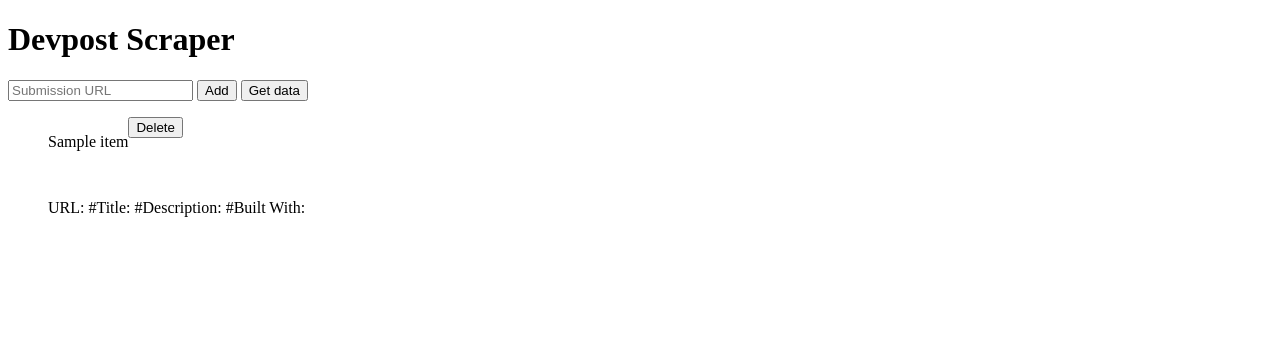
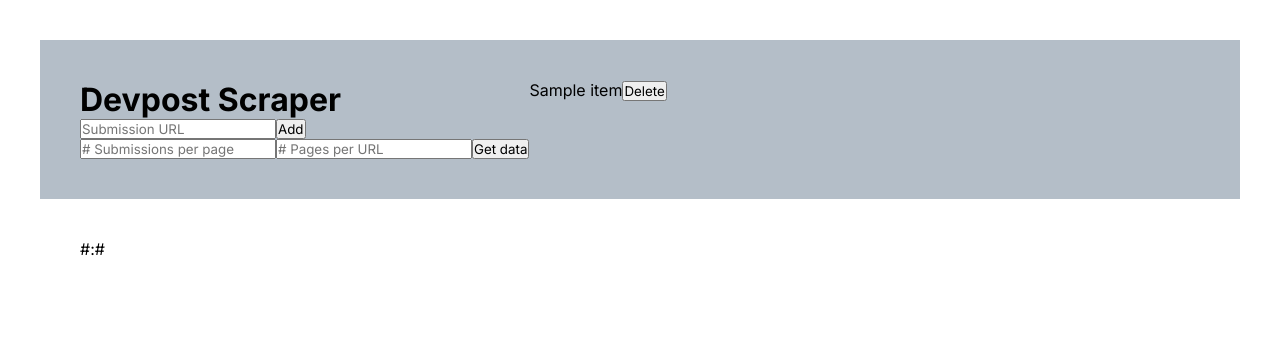
Before and after one commit to xegativ/devpost-scraper, a Flask app: template templates/index.html in a window 1280 px wide. Shown: the top 338 px of the page. Run offline with Flask 3, Linux system fonts and the light colour scheme; the template is opened without the code that fills it: most values are stand-ins (such as "Sample title", 1, 10 or a date in 2020).

Commit message:
Fixed bugs

```diff
--- a/main.py
+++ b/main.py
@@ -52,7 +52,22 @@ def add():
                 app.logger.info(f'> UNIQUE URL!')
                 app.logger.info(f'> SESSION AFTER ADD: {session["URL_lst"]}!')
     elif 'GETDATA' in request.form:
-        URL_get_data = DPS(session["URL_lst"]).getData()
+
+
+
+        if 'n_subm' in request.form:
+            n_subm = int(request.form['n_subm'])
+        else:
+            n_subm = 0
+        app.logger.info(f'> N_SUBM={n_subm}')
+
+        if 'n_page' in request.form:
+            n_page = int(request.form['n_page'])
+        else:
+            n_page = 0
+        app.logger.info(f'> N_SUBM={n_page}')
+
+        URL_get_data = DPS(session["URL_lst"], n_subm, n_page).getData()
         app.logger.info(f'> DATA: {URL_get_data}')
 
         # not appending
--- a/static/styles/index.css
+++ b/static/styles/index.css
@@ -1,3 +1,43 @@
+@import url("https://fonts.googleapis.com/css2?family=Inter:wght@200;300;400;500;600;700&family=Space+Grotesk:wght@400;500;600;700&display=swap");
+
+* {
+    margin: 0;
+    padding: 0;
+
+    font-family: "Inter", sans-serif;
+    /* font-family: 'Space Grotesk', sans-serif; */
+}
+
+#div-main {
+    padding: 40px;
+}
+
+.input-flex {
+    display: flex;
+}
+
+.input-number {
+}
+
+#div-input {
+    padding: 40px;
+
+    display: flex;
+    background-color: rgb(180, 190, 200);
+}
+
+#div-output {
+    padding: 40px;
+}
+
+.tag-div p {
+    margin: 5px;
+    background-color: grey;
+    color: white;
+    font-family: "Space Grotesk", sans-serif;
+    font-size: 0.8em;
+}
+
 li {
     display: flex;
 }
--- a/templates/index.html
+++ b/templates/index.html
@@ -11,42 +11,78 @@
         />
     </head>
     <body>
-        <div>
+        <div id="div-main">
+            <div id="div-input">
+                <div id="div-form">
                     <h1>Devpost Scraper</h1>
                     <form method="post" action="{{ url_for('add') }}">
+                        <div class="input-flex">
                             <input
                                 type="text"
                                 name="URL"
                                 placeholder="Submission URL"
                                 value="{{ request.form['URL'] }}"
                             />
+                            <button type="submit" name="ADD">Add</button>
+                        </div>
+                        <div class="input-flex">
+                            <input
+                                type="number"
+                                class="input-number"
+                                placeholder="# Submissions per page"
+                                name="n_subm"
+                            />
+                            <input
+                                type="number"
+                                class="input-number"
+                                placeholder="# Pages per URL"
+                                name="n_page"
+                            />
 
-                <button type="submit" name="ADD">Add</button>
-                <button type="submit" name="GETDATA">Get data</button>
+                            <button type="submit" name="GETDATA">
+                                Get data
+                            </button>
+                        </div>
                     </form>
-
+                </div>
+                <div id="div-stored">
                     <ul>
                         {% for item in URL_lst %}
                         <li>
                             <p>{{ item }}</p>
-                    <form method="post" action="{{ url_for('delete') }}">
+                            <form
+                                method="post"
+                                action="{{ url_for('delete') }}"
+                            >
                                 <input
                                     type="hidden"
                                     name="INDEX"
                                     value="{{ loop.index0 }}"
                                 />
-                        <button type="submit" name="DELETE">Delete</button>
+                                <button type="submit" name="DELETE">
+                                    Delete
+                                </button>
                             </form>
                         </li>
                         {% endfor %}
                     </ul>
-
+                </div>
+            </div>
+            <div id="div-output">
                 <ul>
-                {% for url, values in URL_data.items() %}
+                    {% for url, values in URL_data.items() %} {% for submission
+                    in values %}
                     <li>
-                    <p>URL: {{ url }}</p>
-                    <p>Title: {{ values[0][0] }}</p>
-                    <p>Description: {{ values[0][1] }}</p>
+                        <!-- <p>URL: {{ url }}</p> -->
+                        <div class="title-wrap">
+                            <p>{{ submission[0] }}:</p>
+                        </div>
+                        <div class="subtitle-wrap">
+                            <p>{{ submission[1] }}</p>
+                        </div>
+                        <div class="description-wrap">
+                            <p>{{ submission[2] }}</p>
+                        </div>
                         <!-- Add more fields as needed -->
                         <!-- For images and builtWith, you can use nested loops -->
                         <!-- <p>Images:</p>
@@ -55,15 +91,17 @@
                         <li><img src="{{ image }}" alt="Image" /></li>
                         {% endfor %}
                     </ul> -->
-                    <p>Built With:</p>
-                    <ul>
-                        {% for tool in values[0][4] %}
-                        <li>{{ tool }}</li>
+                        <div class="tag-wrap">
+                            {% for tool in submission[4] %}
+                            <div class="tag-div">
+                                <p>{{ tool }}</p>
+                            </div>
                             {% endfor %}
+                        </div>
+                    </li>
+                    {% endfor %} {% endfor %}
                 </ul>
-                </li>
-                {% endfor %}
-            </ul>
+            </div>
         </div>
     </body>
 </html>
```
Also changed, not shown: dps.py (+15 -10 lines). Lines whose indentation alone changed are shown as unchanged.
